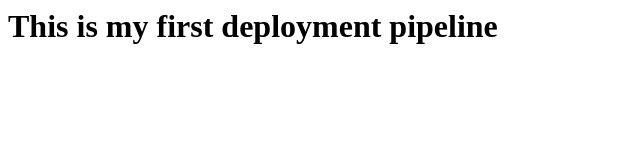
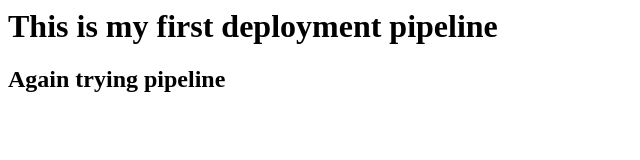
Before and after one commit to sushil41008/jenkins1, a plain HTML site: page index.html in a window 1280 px wide. Shown: the whole page, without its empty margins (0-640 px from the left). Drawn offline with Linux system fonts and the light colour scheme.

Commit message:
second try

```diff
--- a/index.html
+++ b/index.html
@@ -1,3 +1,4 @@
 <html>
 <h1>This is my first deployment pipeline</h1>
+<h2>Again trying pipeline</h2>
 </html>
```
